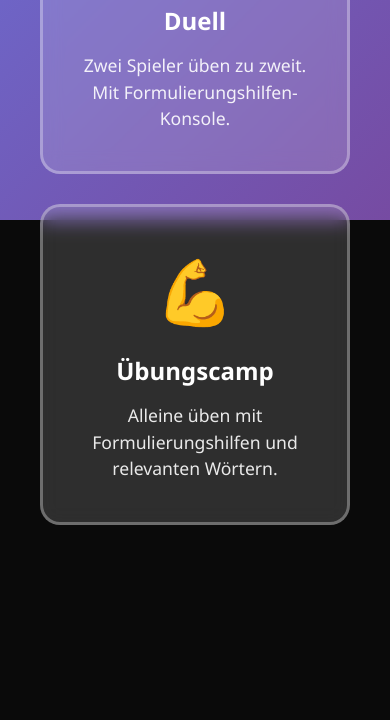
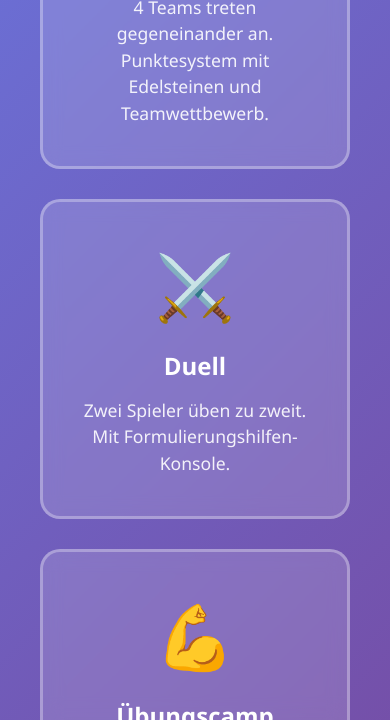
Before and after one commit to arashguitoo/Sprachbattle, a plain HTML site: page index.html in a window 390 px wide. Shown: the part 624-1344 px from the top of the page. Before the commit the page ends 1149 px from the top, so only its background shows below. Drawn offline with Linux system fonts and the light colour scheme.

Commit message:
Add files via upload

```diff
--- a/index.html
+++ b/index.html
@@ -20,18 +20,26 @@
             font-family: 'Segoe UI', Tahoma, Geneva, Verdana, sans-serif;
             background: #0a0a0a;
             color: white;
-            overflow: hidden;
+            overflow-x: hidden;
+            overflow-y: auto;
+            -webkit-overflow-scrolling: touch;
+            touch-action: pan-y;
         }
 
         .screen {
             width: 100vw;
-            height: 100vh;
+            min-height: 100vh;
             display: none;
             position: relative;
+            overflow-y: auto;
+            overflow-x: hidden;
+            -webkit-overflow-scrolling: touch;
+            touch-action: pan-y;
         }
 
         .screen.active {
             display: flex;
+            flex-direction: column;
         }
 
         /* INDEX SCREEN */
@@ -567,6 +575,7 @@
             background: linear-gradient(135deg, #1e3c72 0%, #2a5298 100%);
             flex-direction: column;
             padding: 30px;
+            overflow-y: auto;
         }
 
         .setup-header {
@@ -777,8 +786,8 @@
             background: linear-gradient(135deg, #1e3c72 0%, #2a5298 100%);
             flex-direction: column;
             align-items: center;
-            justify-content: center;
             padding: 40px;
+            overflow-y: auto;
         }
 
         .duell-setup-container {
@@ -857,7 +866,7 @@
         }
 
         /* ROULETTE/DIALOG SCREENS */
-        #rouletteScreen, #duellGameScreen, #uebungscampScreen {
+        #rouletteScreen, #duellGameScreen, #uebungscampScreen, #exerciseScreen {
             background: linear-gradient(135deg, #667eea 0%, #764ba2 100%);
             flex-direction: column;
             align-items: center;
@@ -1103,6 +1112,10 @@
         }
 
         @media (max-width: 768px) {
+            #rouletteScreen, #duellGameScreen, #uebungscampScreen, #exerciseScreen {
+                padding-bottom: 30vh;
+            }
+
             .setup-grid {
                 grid-template-columns: repeat(2, 1fr);
             }
```
